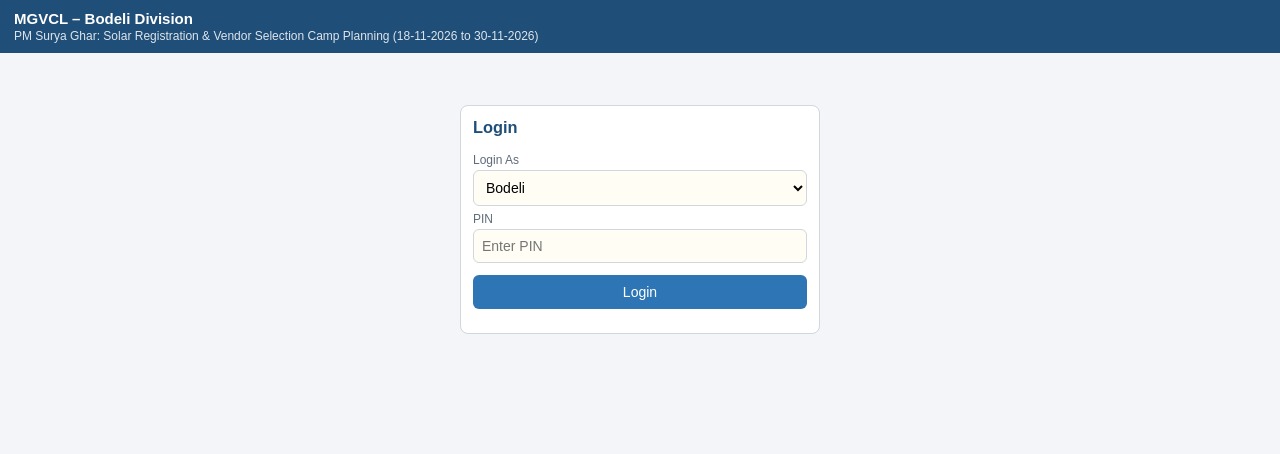
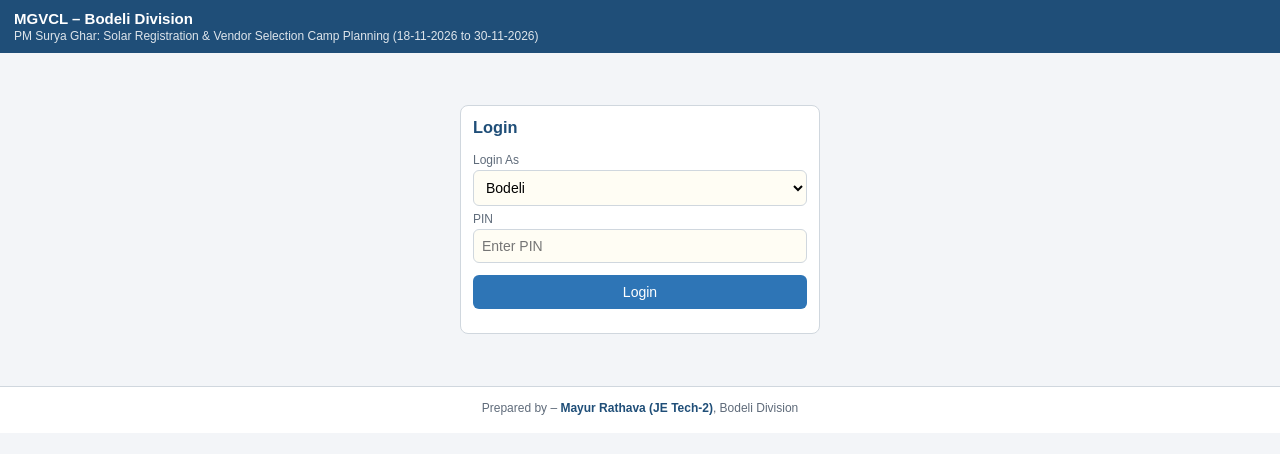
Before and after one commit to mayur007rathwa-lgtm/solar-camp, a plain HTML site: page index.html in a window 1280 px wide. Drawn offline with Linux system fonts and the light colour scheme.

Commit message:
Add 'Prepared by' footer
Co-Authored-By: Claude Opus 5.5 <noreply@anthropic.com>
Claude-Session: https://claude.ai/code/session_011tF2MZ7C7SmG7WFRXiCCtH

```diff
--- a/index.html
+++ b/index.html
@@ -123,6 +123,10 @@ tr.tot td{background:var(--g);font-weight:bold}
     </div>
   </div>
 </div>
+
+<footer style="text-align:center;font-size:12px;color:#5f6b7a;padding:14px 12px 18px;border-top:1px solid #d0d7de;background:#fff">
+  Prepared by – <b style="color:#1F4E78">Mayur Rathava (JE Tech-2)</b>, Bodeli Division
+</footer>
 
 <div id="saveBar" class="savebar hide">
   <span id="saveMsg" class="msg"></span>
```
